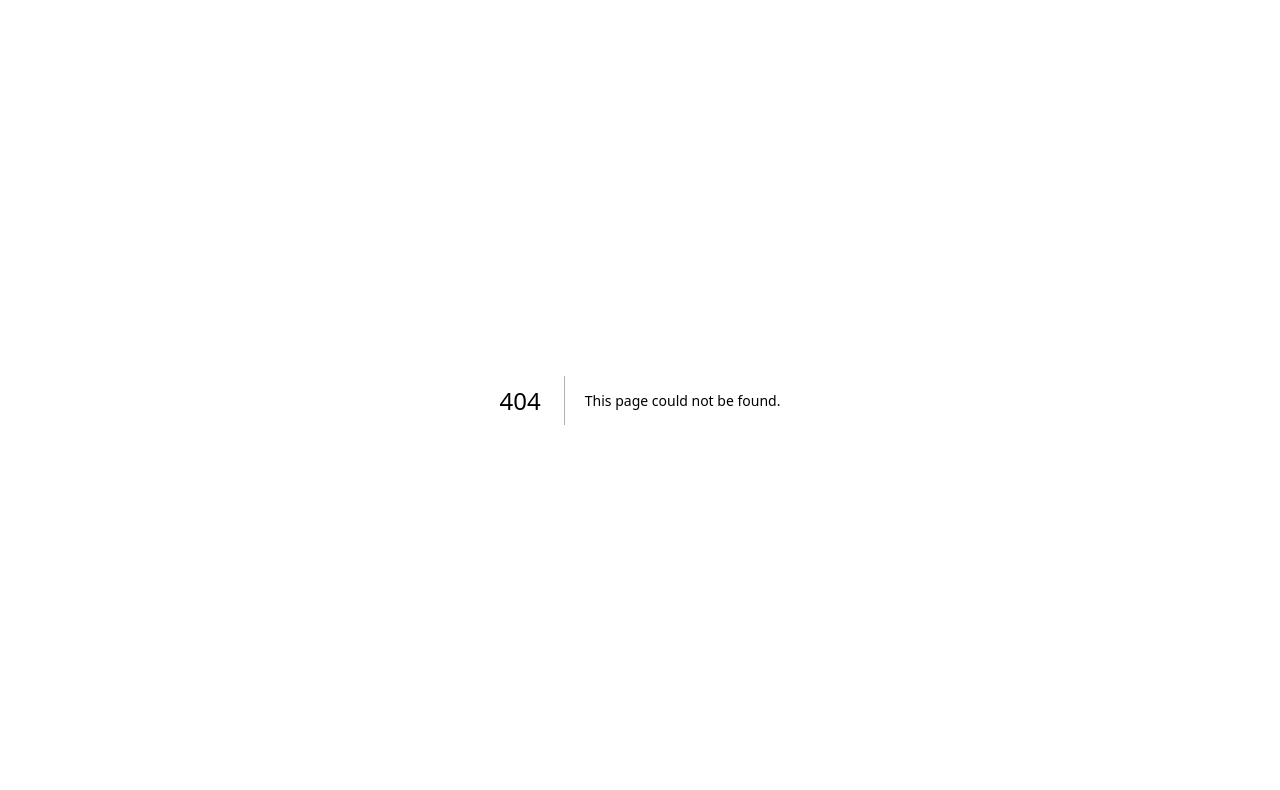
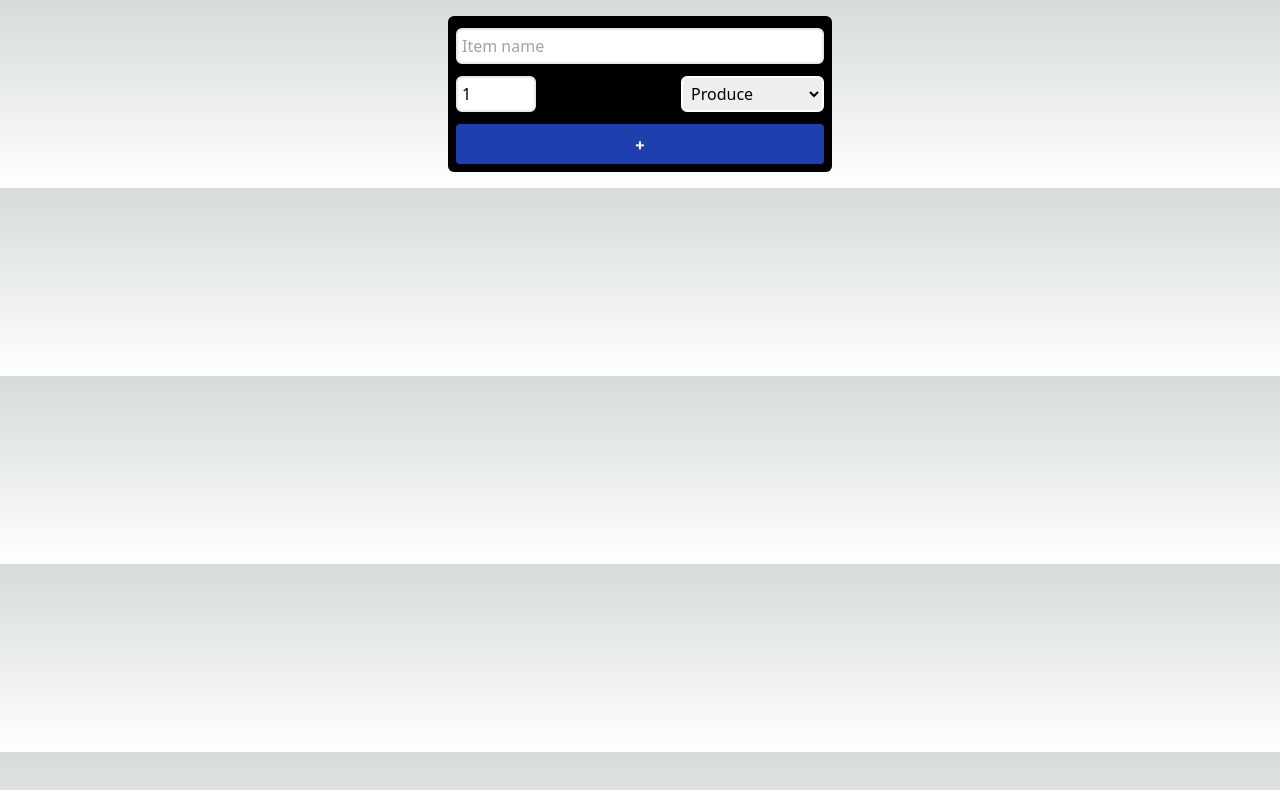
Before and after one commit to saffeeraza/cprg306-assignments, a Next.js app: page /week4 in a window 1280 px wide. Before the commit this address had no page. Shown: the top 790 px of the page. Built offline with nearby package versions, Linux system fonts and the light colour scheme.

Commit message:
week4 assignment

```diff
--- a/app/page.js
+++ b/app/page.js
@@ -1,3 +1,5 @@
+"use client"
+
 import Image from 'next/image'
 import Link from 'next/link';
 import StudentInfo from './StudentInfo';
@@ -11,9 +13,10 @@ export default function Home() {
       <StudentInfo />
       <Link href="/week2">Week 2</Link>
     <ul>
-      <li> <Link href="/week3"> Week 3</Link>
-      </li>
+      <li> <Link href="/week3"> Week 3</Link> </li>
+      <li> <Link href="/week4"> Week 4</Link> </li>
     </ul>
+
     </div>
 
         <p className="fixed left-0 top-0 flex w-full justify-center border-b border-gray-300 bg-gradient-to-b from-zinc-200 pb-6 pt-8 backdrop-blur-2xl dark:border-neutral-800 dark:bg-zinc-800/30 dark:from-inherit lg:static lg:w-auto  lg:rounded-xl lg:border lg:bg-gray-200 lg:p-4 lg:dark:bg-zinc-800/30">
--- /dev/null
+++ b/app/week4/new-item.js
@@ -0,0 +1,54 @@
+"use client"
+import React, { useState } from 'react';
+function NewItem() {
+    // Initialize state variables
+    const [name, setName] = useState("");
+    const [quantity, setQuantity] = useState(1);
+    const [category, setCategory] = useState("produce");
+
+    // Handle form submission
+    const handleSubmit = (e) => {
+        e.preventDefault();
+
+        const item = { name, quantity, category };
+
+        console.log(item);
+
+        alert(`Added Item: ${name}, Quantity: ${quantity}, Category: ${category}`);
+
+        setName("");
+        setQuantity(1);
+        setCategory("produce");
+    };
+
+    return (
+        <main class="flex justify-center w-full">
+        <form class="p-2 m-4 bg-black text-black max-w-sm w-full rounded-md" onSubmit={handleSubmit}>
+          <div class="mb-2">
+            <input class="w-full mt-1 border-2 border-gray-150 p-1 rounded-md font-sans" type="text" value={name} onChange={event => setName(event.target.value)} placeholder="Item name" required />
+          </div>
+
+          <div class ="flex justify-between">
+            <input class="w-20 mt-1 border-2 border-gray-150 p-1 rounded-md font-sans" type = "number" min = "1" max = "99" value = {quantity} onChange = {event => setQuantity(event.target.value)} required />
+            <select class="w-30 mt-1 border-2 border-white p-1 rounded-md font-sans" value = {category} onChange = {event => setCategory(event.target.value)} >
+              <option value = "produce">Produce</option>
+              <option value = "dairy">Dairy</option>
+              <option value = "bakery">Bakery</option>
+              <option value = "meat">Meat</option>
+              <option value = "frozen foods">Frozen Foods</option>
+              <option value = "canned goods">Canned Goods</option>
+              <option value = "dry goods">Dry Goods</option>
+              <option value = "beverages">Beverages</option>
+              <option value = "snacks">Snacks</option>
+              <option value = "household">Household</option>
+              <option value = "other">Other</option>
+            </select>
+          </div>
+
+          <button type = "submit" class ="w-full mt-3 bg-blue-800 text-white font-bold py-2 px-4 rounded">+</button>
+        </form>
+      </main>
+    );
+}
+
+export default NewItem;
--- /dev/null
+++ b/app/week4/page.js
@@ -0,0 +1,11 @@
+"use client"
+import NewItem from './new-item';
+function Week4() {
+    return (
+        <div>
+            <NewItem />
+        </div>
+    );
+}
+
+export default Week4;
```
